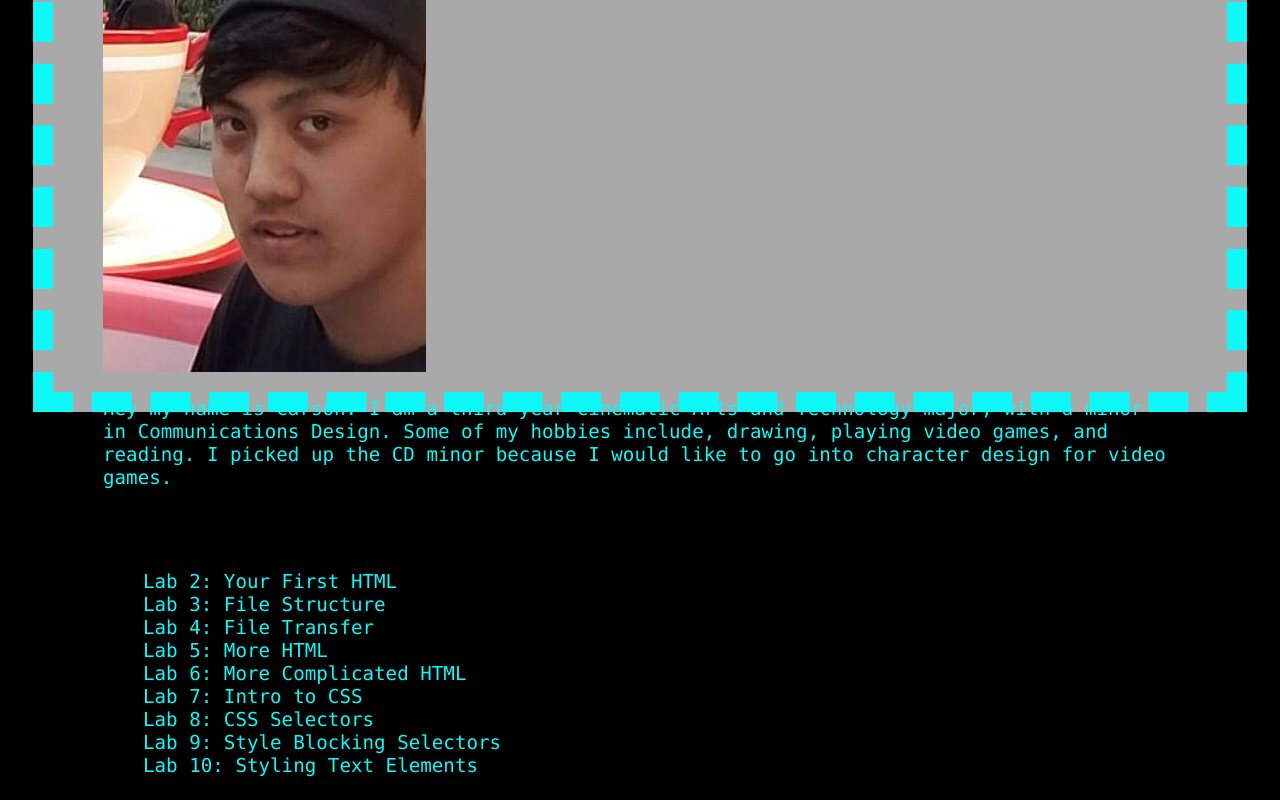
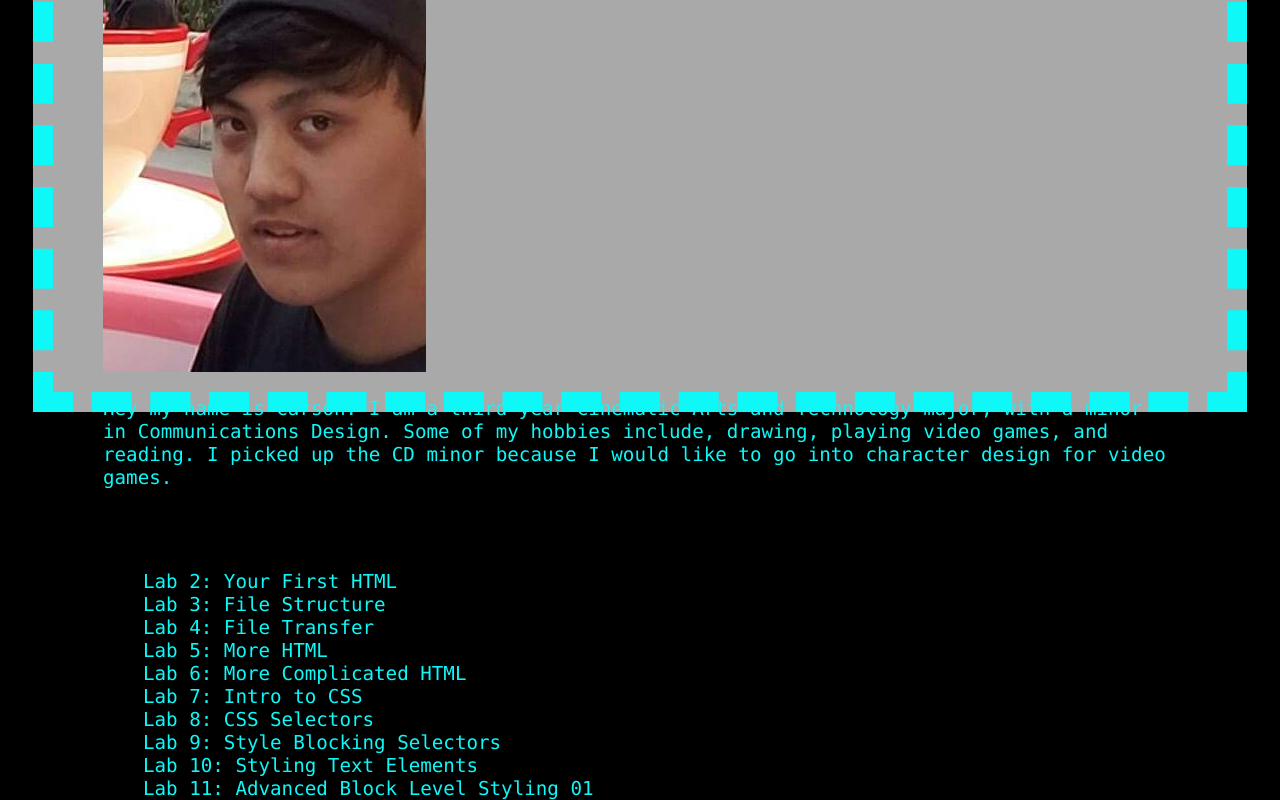
Before and after one commit to CarsonS507/cst251, a plain HTML site: page index.html in a window 1280 px wide. Shown: the part 401-1201 px from the top of the page. Before the commit the page ends 1178 px from the top, so only its background shows below. Drawn offline with Linux system fonts and the light colour scheme.

Commit message:
Update index.html

```diff
--- a/index.html
+++ b/index.html
@@ -29,6 +29,7 @@
 				<li><a href="lab8/css-selectors.html">Lab 8: CSS Selectors</a></li>
 				<li><a href="lab9/style-blocking-elements.html">Lab 9: Style Blocking Selectors</a></li>
 				<li><a href="lab10/styling-text-elements.html">Lab 10: Styling Text Elements</a></li>
+				<li><a href="lab11/adv-block-level-styling-01.html">Lab 11: Advanced Block Level Styling 01</a></li>
 		</ul>
 </div>
 </div>
```
